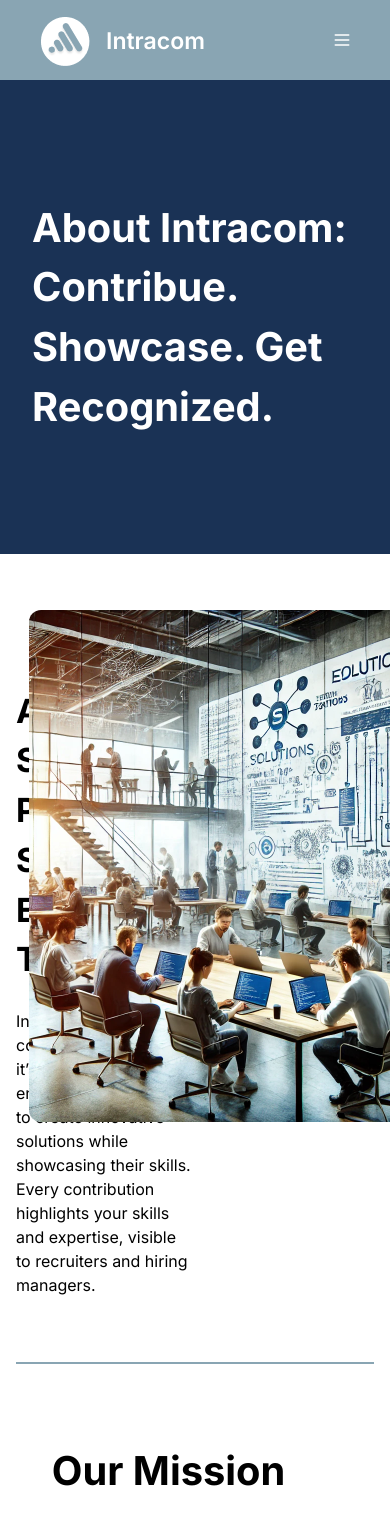
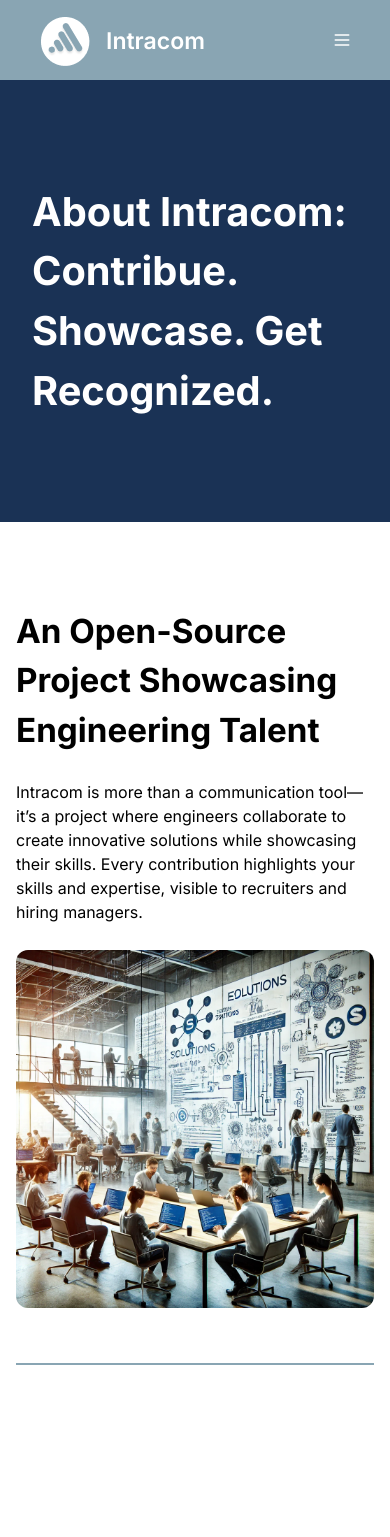
Before and after one commit to project-ascend-io/intracom-webapp, a Next.js app: page /about in a window 390 px wide. Shown: the top 1537 px of the page. Built offline with nearby package versions, Linux system fonts and the light colour scheme.

Commit message:
feat(PAP-244): make about page mobile responsive

```diff
--- a/src/app/(public)/about/page.tsx
+++ b/src/app/(public)/about/page.tsx
@@ -5,7 +5,7 @@ import contribute_image from '@/assets/dalle-contribute.webp';
 const AboutPage = () => {
   return (
     <>
-      <PageContainer className='mb-14 min-w-[100vw] bg-primary-900 py-24'>
+      <PageContainer className='mb-14 min-w-[100vw] bg-primary-900 py-20'>
         <div className='container m-auto'>
           <h2 className='text-white'>
             About Intracom: Contribue. Showcase. Get Recognized.
@@ -13,8 +13,8 @@ const AboutPage = () => {
         </div>
       </PageContainer>
       <PageContainer>
-        <div className='grid grid-cols-2'>
-          <div className='mt-12'>
+        <div className='grid grid-cols-1 md:grid-cols-2 gap-4 md:py-20 lg:py-0'>
+          <div className='xl:mt-12'>
             <h3 className='mb-6'>
               An Open-Source Project Showcasing Engineering Talent
             </h3>
@@ -29,13 +29,13 @@ const AboutPage = () => {
             <Image
               src={contribute_image}
               alt='Intracom'
-              className='max-w-lg rounded-xl'
+              className='lg:max-w-sm rounded-xl'
             />
           </div>
         </div>
         <div className='divider divider-primary my-12'></div>
         <div className='flex min-h-screen items-center'>
-          <div className='m-auto w-[80%]'>
+          <div className='m-auto lg:w-[80%]'>
             <h2>Our Mission</h2>
             <h3>Empowering Engineers Through Open Source</h3>
             <p>Intracom is designed to help engineers:</p>
```
